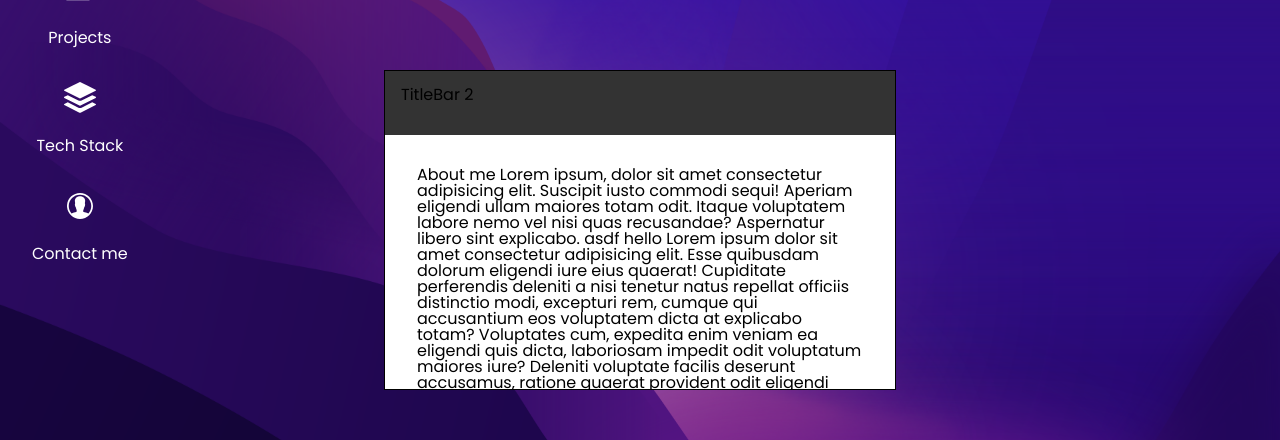
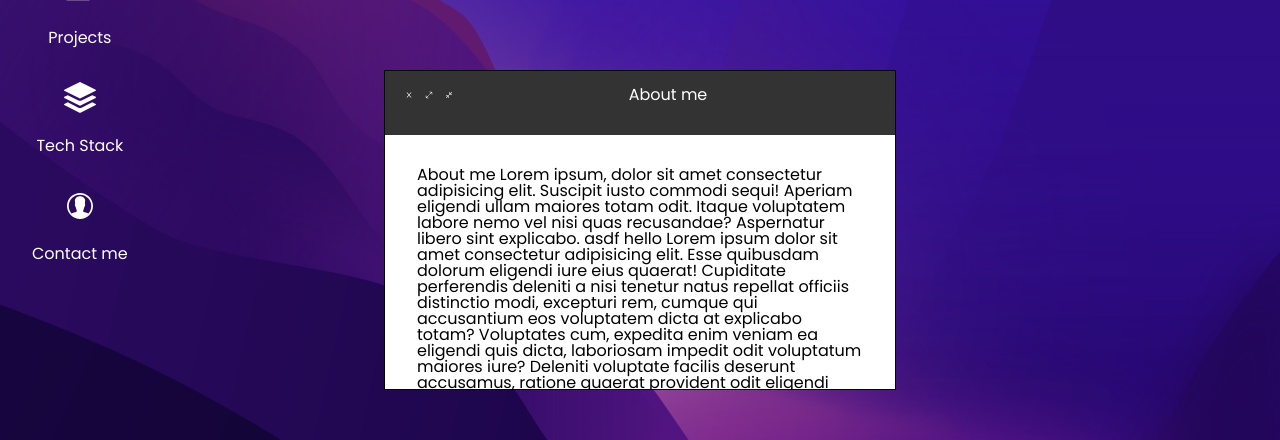
Before and after one commit to agarwalviraj/agarwalviraj, a Next.js app: page / in a window 1280 px wide. Both pictures are taken after a click on the element "About me". Shown: the part 170-610 px from the top of the page. Built offline with nearby package versions, Linux system fonts and the light colour scheme.

Commit message:
add title bar

```diff
--- a/components/Icons.tsx
+++ b/components/Icons.tsx
@@ -27,8 +27,8 @@ const Icons = () => {
 
   return (
     <div className="icons">
-      {allApplications.map((app, idx: number) => (
-        <Icon app={app} id={idx} />
+      {allApplications.map((app, idx) => (
+        <Icon key={idx} app={app} id={idx} />
       ))}
     </div>
   );
--- /dev/null
+++ b/components/application/Titlebar.tsx
@@ -0,0 +1,36 @@
+import { useMainStore } from "../../store/MainStore";
+import { FiMaximize2, FiMinimize2 } from "react-icons/fi";
+import { AiOutlineClose } from "react-icons/ai";
+
+interface TitlebarProps {
+  currentId: number;
+}
+
+const Titlebar = ({ currentId }: TitlebarProps) => {
+  const { active, setActive, allApplications, setAllApplications } =
+    useMainStore()!;
+  return (
+    <div
+      className="titlebar"
+      onClick={() => setActive(allApplications[currentId].slug)}
+      onMouseDown={() => setActive(allApplications[currentId].slug)}
+    >
+      <div className="titlebar-buttons">
+        <AiOutlineClose
+          onClick={() => {
+            const updatedApp = allApplications;
+            updatedApp[currentId].isOpen = !updatedApp[currentId].isOpen;
+            setActive(allApplications[currentId].slug);
+            setAllApplications([...updatedApp]);
+          }}
+        />
+        <FiMaximize2 />
+        <FiMinimize2 />
+      </div>
+      <span>{allApplications[currentId].name}</span>
+      <div></div>
+    </div>
+  );
+};
+
+export default Titlebar;
--- a/components/Application.tsx
+++ b/components/application/index.tsx
@@ -1,5 +1,6 @@
 import { useEffect, useRef } from "react";
-import { useMainStore } from "../store/MainStore";
+import { useMainStore } from "../../store/MainStore";
+import Titlebar from "./Titlebar";
 
 interface AppProps {
   children: React.ReactChild;
@@ -8,7 +9,7 @@ interface AppProps {
 
 const Application = ({ children, currentId }: AppProps) => {
   const AppRef = useRef<HTMLDivElement>(null);
-  const { allApplications, setActive, active } = useMainStore()!;
+  const { allApplications, active } = useMainStore()!;
 
   const handleMouseDown = function (e: MouseEvent) {
     const targetElement = e.target as Element;
@@ -46,29 +47,16 @@ const Application = ({ children, currentId }: AppProps) => {
     };
   }, []);
 
-  console.log(
-    active,
-    currentId,
-    allApplications[currentId].slug,
-    allApplications[currentId].slug == active,
-  );
-
   return (
     <>
       <div
         className="application"
         ref={AppRef}
         style={{
-          zIndex: allApplications[currentId].slug == active ? 10 : 0,
+          zIndex: allApplications[currentId].slug == active ? 10 : 5,
         }}
       >
-        <div
-          className="titlebar"
-          onClick={() => setActive(allApplications[currentId].slug)}
-          onMouseDown={() => setActive(allApplications[currentId].slug)}
-        >
-          TitleBar 2
-        </div>
+        <Titlebar currentId={currentId} />
         <div className="application_main_section">{children}</div>
       </div>
     </>
--- a/components/index.ts
+++ b/components/index.ts
@@ -1,4 +1,3 @@
 export { default as Taskbar } from "./Taskbar";
 export { default as Wallpaper } from "./Wallpaper";
-export { default as Application } from "./Application";
 export { default as Icons } from "./Icons";
--- a/components/sections/About.tsx
+++ b/components/sections/About.tsx
@@ -1,5 +1,5 @@
 import React from "react";
-import { Application } from "../";
+import Application from "../application";
 import { slugs, useMainStore } from "../../store/MainStore";
 
 const About = () => {
--- a/components/sections/Projects.tsx
+++ b/components/sections/Projects.tsx
@@ -1,5 +1,5 @@
 import React from "react";
-import { Application } from "..";
+import Application from "../application";
 import { useMainStore, slugs } from "../../store/MainStore";
 
 const Projects = () => {
--- a/components/sections/TechStack.tsx
+++ b/components/sections/TechStack.tsx
@@ -1,5 +1,5 @@
 import React from "react";
-import { Application } from "..";
+import Application from "../application";
 import { useMainStore, slugs } from "../../store/MainStore";
 
 const TechStack = () => {
--- a/pages/index.tsx
+++ b/pages/index.tsx
@@ -1,19 +1,14 @@
 import { NextPage } from "next";
-import { useContext, useState } from "react";
-import { AiOutlineFolderOpen } from "react-icons/ai";
-import { BsStack } from "react-icons/bs";
-import { GoInfo } from "react-icons/go";
-import { IoIosContact } from "react-icons/io";
-import { Wallpaper, Taskbar, Icons, Application } from "../components";
+import { Icons, Taskbar, Wallpaper } from "../components";
 import { About, ContactMe, Projects, TechStack } from "../components/sections";
-import { MainContentContext, slugs, useMainStore } from "../store/MainStore";
+import { slugs, useMainStore } from "../store/MainStore";
 
 //System Tray
 //Task Manager
 //Settings
 
 const Home: NextPage = () => {
-  const { allApplications } = useContext(MainContentContext)!;
+  const { allApplications } = useMainStore()!;
 
   return (
     <div className="main">
--- a/styles/applications.scss
+++ b/styles/applications.scss
@@ -9,18 +9,35 @@
   transform: translateX(-50%) translateY(-50%);
 
   border: 1px solid black;
-
-  &:active {
-    z-index: 20;
-  }
 }
 
 .titlebar {
   cursor: move;
   background-color: $titlebar-background;
+
+  display: flex;
+  justify-content: space-between;
+
   padding: 1rem;
   height: 20%;
   max-height: 20%;
+  color: white;
+
+  .titlebar-buttons {
+    display: flex;
+    gap: 0.25rem;
+    * {
+      cursor: pointer;
+      padding: 0.25rem;
+      width: 1rem;
+      height: 1rem;
+      aspect-ratio: 1;
+      border-radius: 100%;
+      &:hover {
+        background-color: red;
+      }
+    }
+  }
 }
 
 .application_main_section {
--- a/styles/desktop.scss
+++ b/styles/desktop.scss
@@ -15,7 +15,7 @@
 
 .icons {
   position: absolute;
-  z-index: 10;
+  z-index: 3;
   top: 0;
   color: white;
 
```
Also changed, not shown: store/MainStore.tsx (+3 -4 lines).
